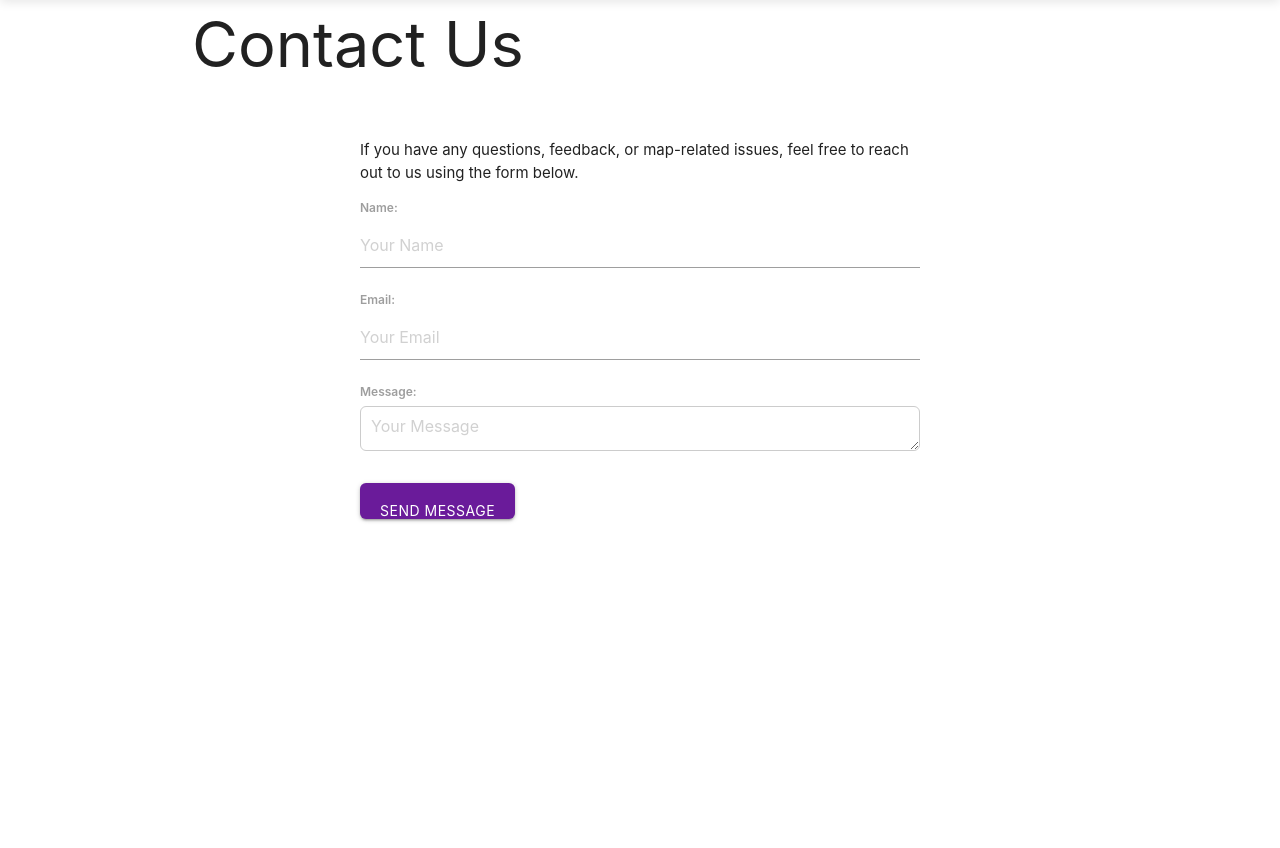
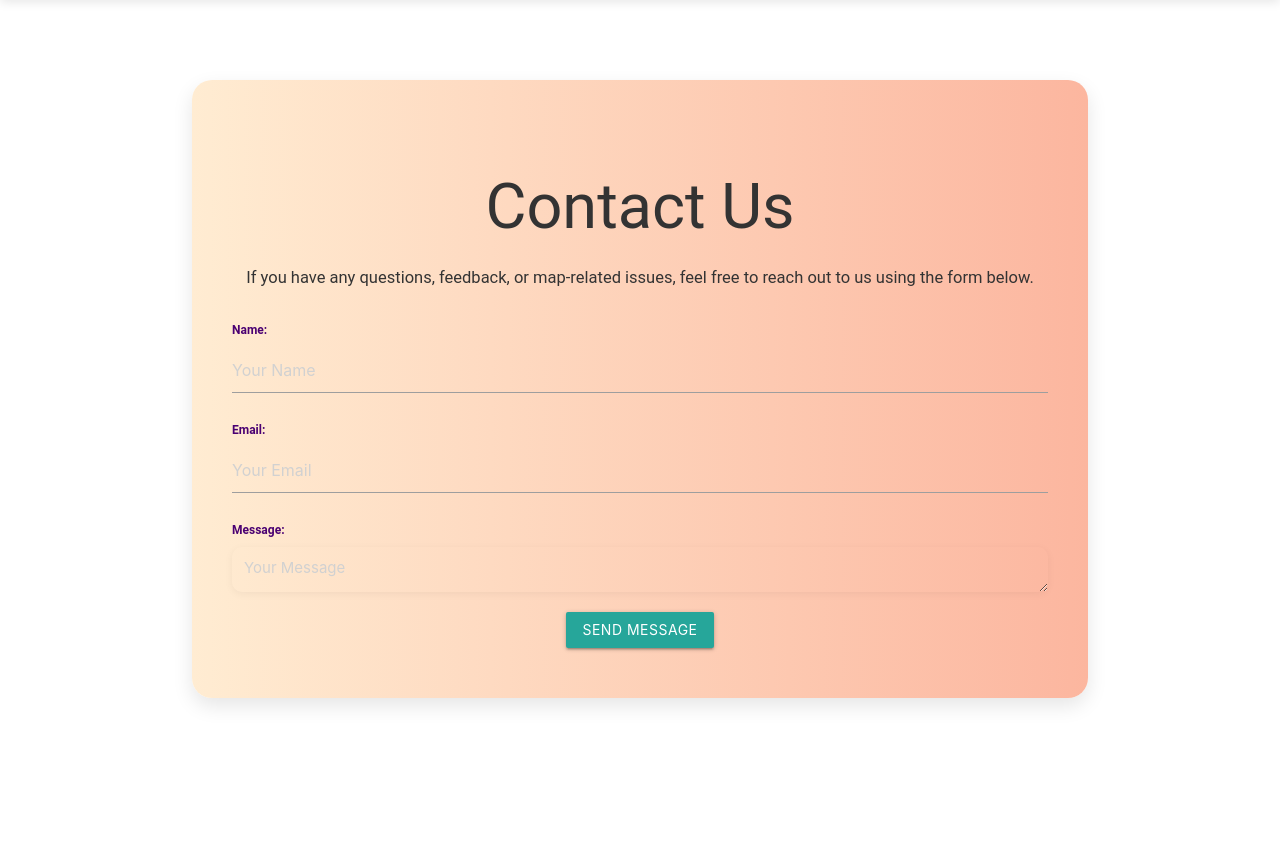
Before and after one commit to SangeetaSantokee/UWI_Maps, a Flask app: page /contact in a window 1280 px wide. Shown: the part 70-918 px from the top of the page. Before the commit the page ends 592 px from the top, so only its background shows below. Run offline with Flask 3, Linux system fonts and the light colour scheme.

Commit message:
Contact and About Pages Almost complete

```diff
--- a/App/static/style.css
+++ b/App/static/style.css
@@ -118,46 +171,77 @@ ul.right li a:hover {
 
 /* Contact Section */
 .contact-section {
-    margin-top: 20px;
-    padding: 20px;
-    max-width: 600px;
-    margin-left: auto;
-    margin-right: auto;
+    max-width: 900px;
+    margin: 150px auto;
+    padding: 50px 40px;
+    background: linear-gradient(to right, #ffecd2, #fcb69f);
+    border-radius: 20px;
+    box-shadow: 0 8px 20px rgba(0, 0, 0, 0.1);
+    font-family: 'Roboto', sans-serif;
+    color: #333;
+    animation: fadeIn 0.7s ease;
 }
 
-.contact-form .form-group {
-    margin-bottom: 15px;
+.contact-section p {
+    font-size: 1.1em;
+    margin-bottom: 30px;
+    text-align: center;
 }
 
-.contact-form label {
-    display: block;
-    margin-bottom: 5px;
-    font-weight: 600;
+.contact-form {
+    display: flex;
+    flex-direction: column;
+    gap: 20px;
 }
 
-.contact-form input,
-.contact-form textarea {
-    width: 100%;
-    padding: 10px;
-    border: 1px solid #ccc;
-    border-radius: 6px;
-    font-size: 16px;
+.form-group {
+    display: flex;
+    flex-direction: column;
 }
 
-.contact-form .btn {
-    margin-top: 10px;
-    padding: 10px 20px;
+.form-group label {
+    margin-bottom: 8px;
+    font-weight: bold;
+    color: #4a0072;
+}
+
+.form-group input,
+.form-group textarea {
+    padding: 12px;
+    border: none;
+    border-radius: 10px;
+    box-shadow: 0 2px 8px rgba(0, 0, 0, 0.05);
+    font-size: 1em;
+    outline: none;
+    transition: box-shadow 0.3s ease;
+}
+
+.form-group input:focus,
+.form-group textarea:focus {
+    box-shadow: 0 0 0 3px rgba(106, 27, 154, 0.2);
+}
+
+.btn {
+    align-self: center;
     background-color: #6a1b9a;
     color: white;
+    padding: 12px 25px;
+    font-size: 1em;
     border: none;
-    border-radius: 6px;
+    border-radius: 50px;
     cursor: pointer;
     transition: background-color 0.3s ease;
 }
 
-.contact-form .btn:hover {
-    background-color: #4a148c;
+.btn:hover {
+    background-color: #4a0072;
 }
+
+@keyframes fadeIn {
+    from { opacity: 0; transform: translateY(15px); }
+    to { opacity: 1; transform: translateY(0); }
+}
+
 
 /* Search Bar */
 .search-bar {
--- a/App/templates/contact.html
+++ b/App/templates/contact.html
@@ -4,9 +4,9 @@
 {% block page %}UWI Maps{% endblock %}
 
 {% block content %}
-<h1 style="margin-top: 80px;">Contact Us</h1>
 
 <div class="contact-section">
+    <h1 style="text-align:center;">Contact Us</h1>
     <p>If you have any questions, feedback, or map-related issues, feel free to reach out to us using the form below.</p>
 
     <form action="/contact" method="POST" class="contact-form">
```
Also changed, not shown: other parts of App/static/style.css (+57 -4 lines).
